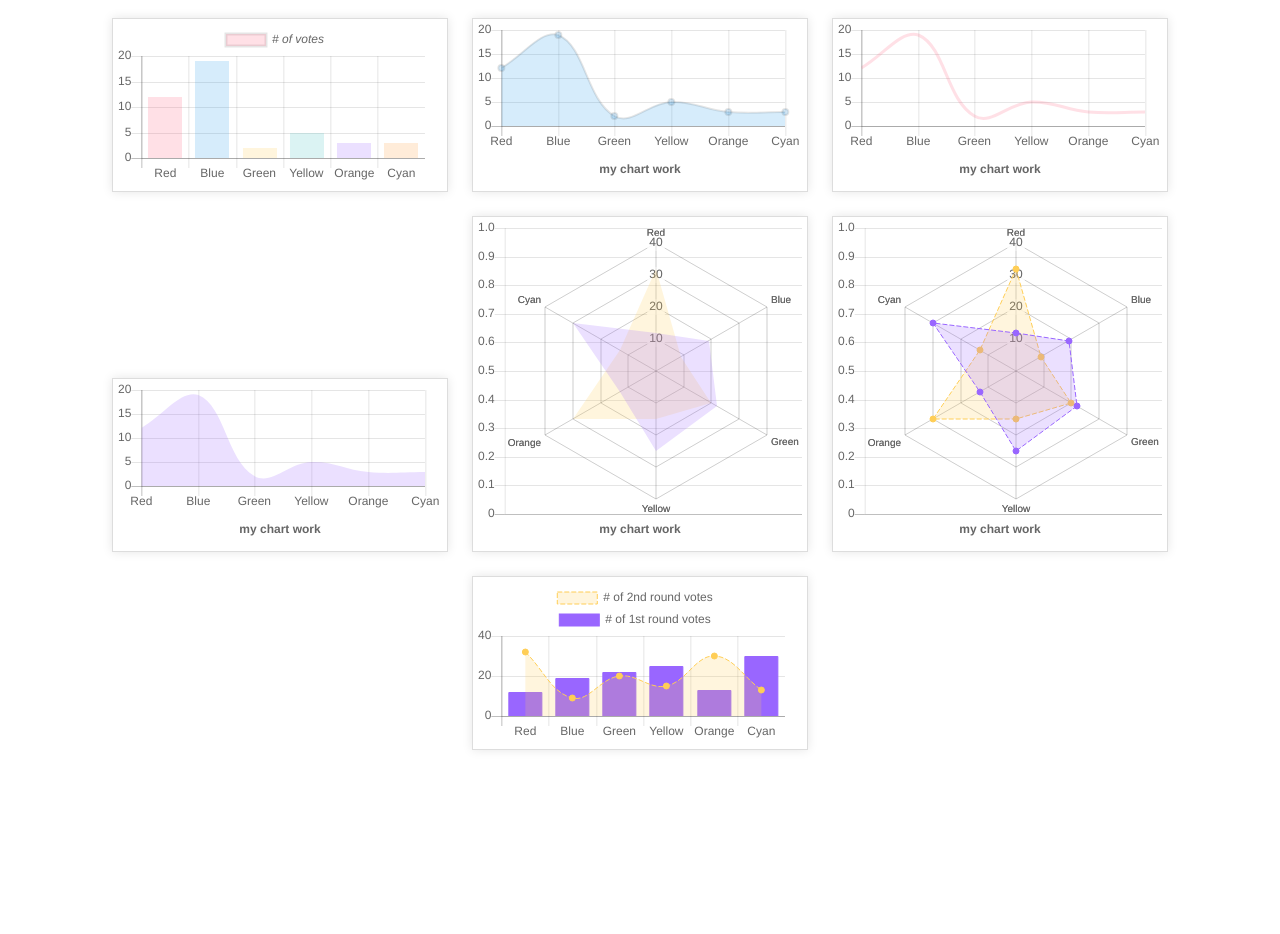
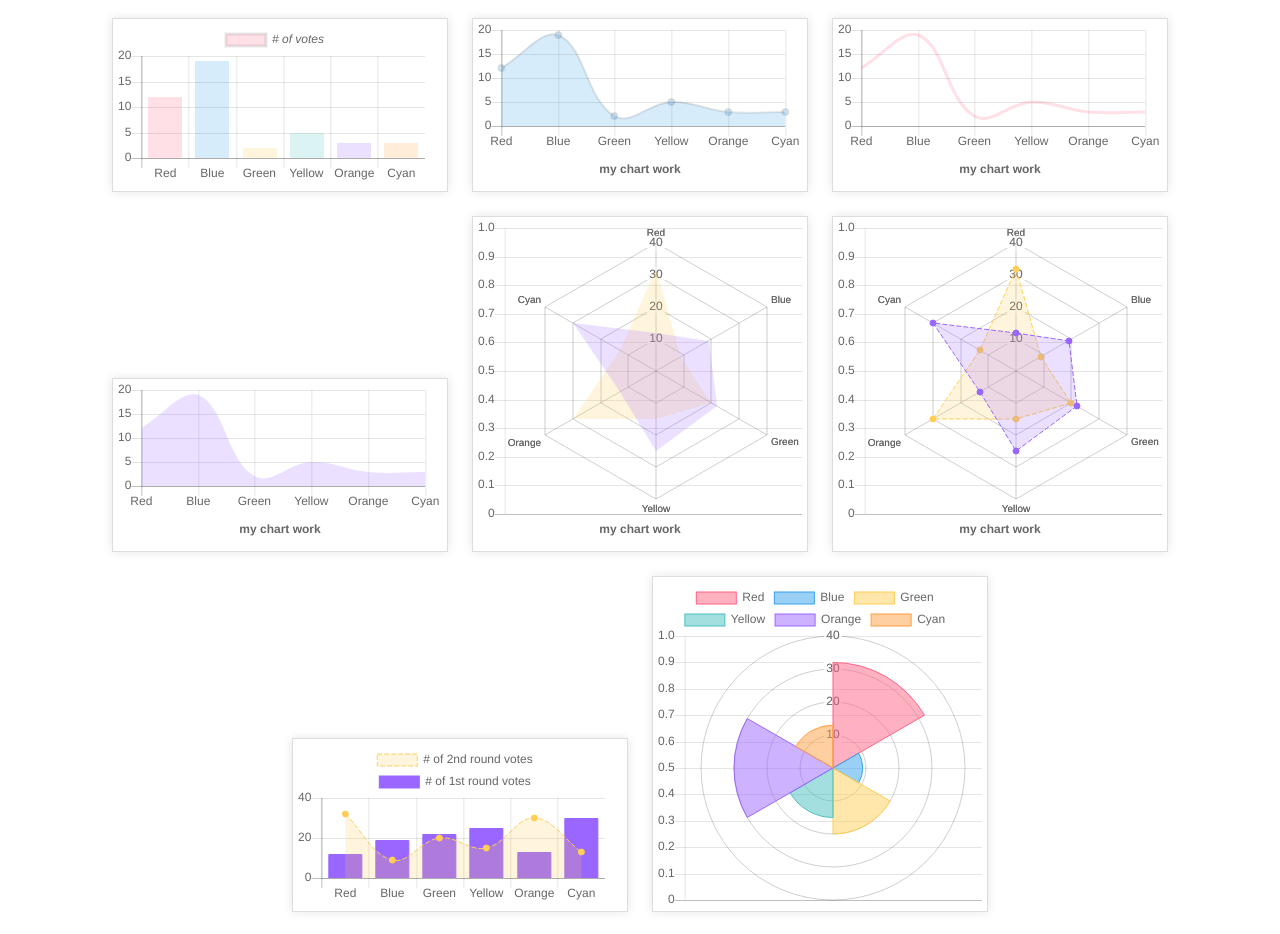
Before and after one commit to mamunmorshed/Chart.js-study, a plain HTML site: page index.html in a window 1280 px wide. Before the commit the page ends 800 px from the top, so only its background shows below. Drawn offline with Linux system fonts and the light colour scheme.

Commit message:
practiced polarArea chart.

```diff
--- a/index.html
+++ b/index.html
@@ -16,6 +16,7 @@
 <div><canvas class="chartfive"></canvas></div>
 <div><canvas class="chartsix"></canvas></div>
 <div><canvas class="chartseven"></canvas></div>
+<div><canvas class="charteight"></canvas></div>
 
 <script src="script/Chart.bundle.min.js"></script>
 <script src="script/script.js"></script>
--- a/script/script.js
+++ b/script/script.js
@@ -262,8 +262,6 @@ new Chart(chartsix, {
 
 });
 
-
-
 var chartseven = document.querySelectorAll('.chartseven')[0];
 new Chart(chartseven, {
     type: 'bar',
@@ -317,3 +315,58 @@ new Chart(chartseven, {
     }
 
 });
+
+
+var charteight = document.querySelectorAll('.charteight')[0];
+new Chart(charteight, {
+    type: 'polarArea',
+    data: {
+        labels: ["Red", "Blue", "Green", "Yellow", "Orange", "Cyan"],
+        datasets:[
+        {
+            label: 'My Data-set',
+            data: [32, 9, 20, 15, 30, 13],
+            fill: true,
+            backgroundColor: [
+                'rgba(255, 99, 132, 0.5)',
+                'rgba(54, 162, 235, 0.5)',
+                'rgba(255, 206, 86, 0.5)',
+                'rgba(75, 192, 192, 0.5)',
+                'rgba(153, 102, 255, 0.5)',
+                'rgba(255, 159, 64, 0.5)'
+            ],
+            borderColor: [
+                'rgba(255, 99, 132, 1)',
+                'rgba(54, 162, 235, 1)',
+                'rgba(255, 206, 86, 1)',
+                'rgba(75, 192, 192, 1)',
+                'rgba(153, 102, 255, 1)',
+                'rgba(255, 159, 64, 1)'
+            ],
+            borderWidth: 1
+        }]
+    },
+    options: {
+        title:{
+            display: false,
+            text: 'my chart work',
+            position: 'bottom'
+        },
+        legend: {
+            display: true,
+            position:'top'
+        },
+        hover: {
+            mode: 'nearest'
+        },
+        responsive: true,
+        scales: {
+            yAxes:[{
+                ticks: {
+                    beginAtZero: true
+                }
+            }]
+        }
+    }
+
+});
```
